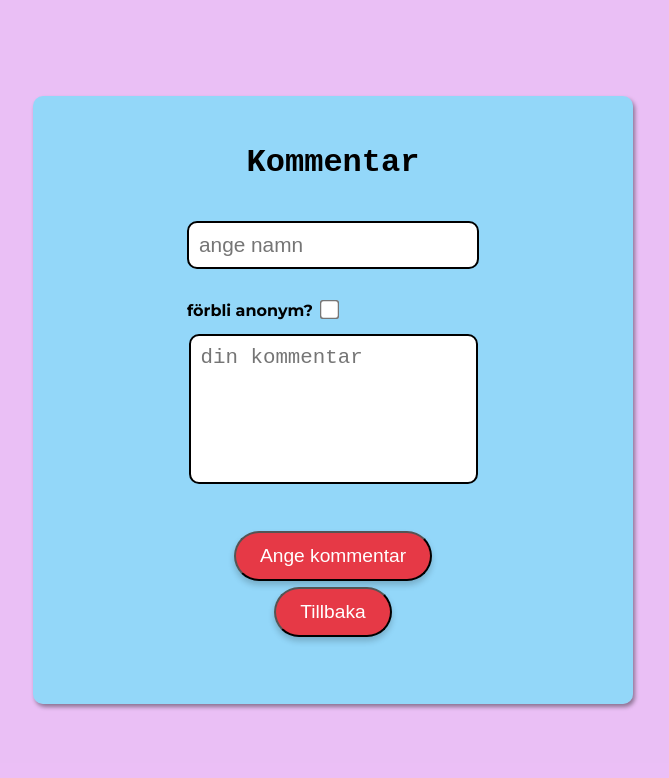
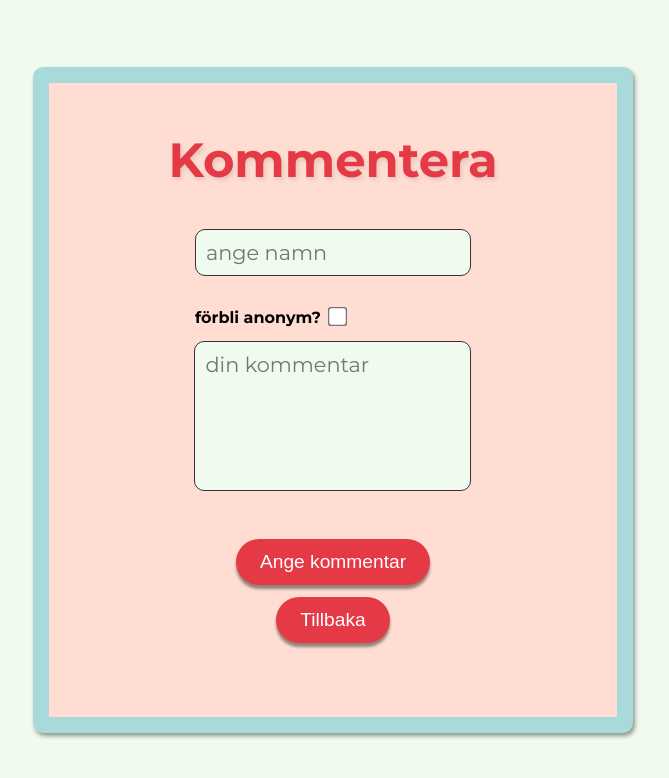
Before and after one commit to MagNording/RecipeWebsite, a React (Vite) app: page /recipes/1/comments in a window 1280 px wide. Shown: the top 778 px of the page, without its empty margins (307-976 px from the left). Built offline with nearby package versions, Linux system fonts and the light colour scheme.

Commit message:
fixing css to make theme same color

```diff
--- a/src/components/Categories/AvailableCategories.css
+++ b/src/components/Categories/AvailableCategories.css
@@ -1,21 +1,26 @@
 .nav-list {
+
     margin: 0;
     list-style-type: none;
     padding: 0;
     display: flex;
     flex-wrap: wrap;
     justify-content: center;
+
 }
 
 .category {
-    padding: 10px;
-    background-color: var(--yellow-color);
-    color: var(--white-color);
-    border-radius: 5px;
-    margin: 10px;
-    font-size: 1.5em;
-    box-shadow: 2px 3px 4px rgba(0, 0, 0, 0.595);
+    border: none;
+    padding: 12px 24px;
+    margin: 0.4rem;
+    background-color: #E63946;
+    color: #fff;
+    border-radius: 25px;
+    font-size: 1.2em;
+    box-shadow: 0 4px 3px rgba(0, 0, 0, 0.421);
     cursor: pointer;
+    transition: background-color 0.3s ease, transform 0.1s;
+
 }
 
 /* button activated for a selected category */
@@ -24,9 +29,13 @@
     background-color: var(--activated-red-button);
     color: var(--white-color);
     border-color: var(--activated-red-button);
+    transform: translateY(3px);
 }
 
+
+
 .category:hover {
+    background-color: #D62839;
     transform: translateY(-2px);
 }
 
--- a/src/components/Categories/CategoriesBar.css
+++ b/src/components/Categories/CategoriesBar.css
@@ -1,4 +1,4 @@
 .nav {
-    background-color: var(--secondary-accent);
+    background-color:#A8DADC;
     padding: 0.5rem;
 }
--- a/src/components/Footer/Footer.css
+++ b/src/components/Footer/Footer.css
@@ -1,8 +1,9 @@
 .footer {
     color: var(--white-color);
-    background-color: var(--secondary-accent);
+    background-color: #A8DADC;
     margin: 0;
     padding: 3em;
     font-size: 1rem;
     text-align: center;
+    border: solid 3px #ffffff;
 }
--- a/src/components/Header/HomeHeader.css
+++ b/src/components/Header/HomeHeader.css
@@ -1,17 +1,17 @@
-#root > .body > .header-top {
+#root>.body>.header-top {
     background-image: url("../../images/home-page.jpg");
     background-repeat: no-repeat;
     width: 100%;
     background-position: center;
     background-blend-mode: darken;
 
-    padding: 13rem;
+    padding: 5em;
 
     text-align: center;
     display: flex;
     flex-direction: column;
     justify-content: space-around;
-    background-color: rgba(0, 0, 0, 0.664);
+    background-color: rgba(0, 0, 0, 0.682);
 }
 
 .header-title {
@@ -24,7 +24,7 @@
     color: var(--white-color);
     font-weight: 400;
     font-style: italic;
-    font-family:"Montserrat", sans-serif;
+    font-family: "Montserrat", sans-serif;
 }
 
 .arrow {
@@ -33,7 +33,7 @@
 }
 
 @media only screen and (max-width: 600px) {
-    #root > .body > .header-top {
+    #root>.body>.header-top {
         padding: 8rem 5rem;
         background-size: cover;
     }
@@ -52,7 +52,7 @@
 }
 
 @media (min-width: 601px) and (max-width: 900px) {
-    #root > .body > .header-top {
+    #root>.body>.header-top {
         padding: 8rem 5rem;
         background-size: cover;
     }
--- a/src/components/Header/HomeHeader.jsx
+++ b/src/components/Header/HomeHeader.jsx
@@ -6,7 +6,6 @@ function HomeHeader() {
         <h1 className='header-title'>Dessert Heaven</h1>
         <h2 className='header-citation'>"A Taste of Heaven in Every Bite"</h2>
         <h2 className='header-citation'>"Where Every Dessert Tells a Story"</h2>
-        <span className='arrow'>&#x25BC;</span>
       </header>
     );
 }
--- a/src/components/Main/Main.css
+++ b/src/components/Main/Main.css
@@ -1,23 +1,24 @@
-.landing-main{
+.landing-main {
     overflow: hidden;
 }
 
 .landing-main>h2 {
+
     font-size: 2rem;
-    background-color: var(--primary-accent);
+    background-color: #FFDDD2;
     padding: 0 0 0.5rem 0;
     margin: 0;
     text-align: center;
 }
 
-.landing-main > p {
+.landing-main>p {
     font-size: 1.2rem;
-    background-color: var(--primary-accent);
+    background-color: #FFDDD2;
     color: var(--light-grey-text);
     text-align: center;
 }
 
-.landing-main > div > p {
+.landing-main>div>p {
     font-size: 1.5rem;
     background-color: var(--pink-background);
     text-align: center;
@@ -26,13 +27,14 @@
 }
 
 .body>.landing-main>.card-container {
-    background-color: var(--primary-accent);
+    background-color: #FFDDD2;
     display: grid;
     grid-template-columns: repeat(auto-fit, minmax(300px, 2fr));
     grid-gap: 1.5rem;
     padding: 2em;
     margin-top: 0;
 }
+
 
 @media screen and (max-width: 678px) {
     .landing-main>h2 {
@@ -42,6 +44,7 @@
 
     .landing-main>p {
         font-size: 1rem;
+
     }
 
     .landing-main>.card-container {
@@ -63,7 +66,7 @@
     }
 }
 
-@media only  screen and ((min-width: 501px) and (max-width: 678px)) {
+@media only screen and ((min-width: 501px) and (max-width: 678px)) {
     .landing-main>h2 {
         font-size: 1.5rem;
         padding: 1rem 0 0 0;
@@ -73,7 +76,7 @@
         font-size: 1rem;
     }
 
-   .body>.landing-main>.card-container {
+    .body>.landing-main>.card-container {
         grid-template-columns: repeat(1, minmax(200px, 1fr));
         grid-gap: 15px;
         padding: 1em 2em;
--- a/src/components/Main/RecipeCard.module.css
+++ b/src/components/Main/RecipeCard.module.css
@@ -12,7 +12,7 @@
     overflow: hidden;
     background-color: var(--white-color);
     border-radius: 10px;
-    box-shadow: 0 4px 8px rgba(0, 0, 0, 0.259);
+    box-shadow: 2px 3px 5px rgba(0, 0, 0, 0.445);
     padding: 20px;
     transition: transform 0.3s;
 
@@ -130,7 +130,7 @@
 @media (max-width: 500px) {
     .card {
         width: 85%;
-        max-width: 300px;;
+        max-width: 300px;
         padding: 15px;
         box-shadow: 0 3px 6px rgba(0, 0, 0, 0.2);
     }
--- a/src/components/Search/SearchBar.css
+++ b/src/components/Search/SearchBar.css
@@ -1,7 +1,8 @@
 .search-container {
     display: flex;
-    justify-content: center;       /* to center horizontally */
-    background-color: var(--primary-accent);
+    justify-content: center;
+    /* to center horizontally */
+    background-color: #FFDDD2;
 }
 
 .search-div {
@@ -9,22 +10,29 @@
     position: relative;
     width: 100%;
     max-width: 40%;
-    align-items: center;           /* to center the items vertically */
+    align-items: center;
+    /* to center the items vertically */
 }
 
-.search-div > input {
+.search-div>input[type="text"] {
     width: 100%;
-    padding: 0.8rem 2.5rem 0.8rem 0.8rem;    /* padding for the icon space */
-    border: 1px solid #ccc;
+    padding: 0.8rem 2.5rem 0.8rem 0.8rem;
+    /* padding for the icon space */
+    border: none;
     border-radius: 10px;
-    box-sizing: border-box;       /* so that the padding doesn't affect width */
+    box-sizing: border-box;
+    /* so that the padding doesn't affect width */
     margin-bottom: 0;
 }
+
+
 
 .search-icon {
     position: absolute;
     right: 1rem;
-    transform: translateY(-50%);    /* center the icon vertically */
+    margin-top: 1.5em;
+    transform: translateY(-50%);
+    /* center the icon vertically */
     color: var(--light-grey-icon);
     font-size: 1.2rem;
     pointer-events: none;
@@ -35,7 +43,7 @@
         max-width: 70%;
     }
 
-    .search-div > input {
+    .search-div>input {
         max-width: 100%;
         font-size: 0.8rem;
         margin-bottom: 0;
--- a/src/components/ViewRecipe/CommentForm.jsx
+++ b/src/components/ViewRecipe/CommentForm.jsx
@@ -47,8 +47,8 @@ export default function CommentForm() {
     return (
         <div className={style.main}>
             <div className={style.container}>
-                <form onSubmit={handleSubmit}>
-                    <h2>Kommentar</h2>
+                <form onSubmit={handleSubmit} className={style.form}>
+                    <h2>Kommentera</h2>
                     <div className={style['name-div']}>
                         <label htmlFor="name"></label>
                         <input type="text"
--- a/src/components/ViewRecipe/CommentForm.module.css
+++ b/src/components/ViewRecipe/CommentForm.module.css
@@ -5,7 +5,7 @@
 }
 
 .main {
-    background-color: rgba(229, 174, 243, 0.79);
+    background-color: #F1FAEE;
     display: flex;
     justify-content: center;
     align-items: center;
@@ -14,7 +14,7 @@
 }
 
 .container {
-    background-color: rgba(0, 255, 255, 0.371);
+    background-color: #FFDDD2;
     box-shadow: 2px 3px 4px rgba(0, 0, 0, 0.4);
     padding: 3rem;
     border-radius: 10px;
@@ -23,28 +23,38 @@
     align-items: center;
     max-width: 600px;
     width: 100%;
+    border: solid 1rem #A8DADC;
 }
-form {
+
+.form {
     display: flex;
     flex-direction: column;
     justify-content: center;
     align-items: center;
+    border-radius: 10px;
+
 }
 
 .main h2 {
-    font-family: 'Courier New', Courier, monospace;
-    font-size: 2rem;
+    font-family: 'Montserrat', sans-serif;
+    font-size: 3rem;
     margin-bottom: 2rem;
+    color: #E63946;
+    text-shadow: 2px 3px 4px rgba(0, 0, 0, 0.1);
 }
 
-input[type="text"], textarea {
+input[type="text"],
+textarea {
     width: 100%;
-    border: 2px solid #000;
+    border: 1px solid #333;
     border-radius: 10px;
     padding: 10px;
     font-size: 1.3rem;
     margin-top: 0.5rem;
     margin-bottom: 1.5rem;
+    font-family: 'Montserrat', sans-serif;
+    background-color: #F1FAEE;
+
 }
 
 textarea {
@@ -53,6 +63,7 @@ textarea {
 }
 
 .anonymous-label {
+    font-family: 'Montserrat', sans-serif;
     font-size: 1rem;
     font-weight: bold;
     display: inline-block;
@@ -74,13 +85,16 @@ input[type="checkbox"] {
 }
 
 button {
+    border: none;
+    padding: 12px 24px;
+    margin: 0.4rem;
+    background-color: #E63946;
     color: #fff;
-    padding: 10px 20px;
-    border-radius: 5px;
-    font-size: 1.2rem;
+    border-radius: 25px;
+    font-size: 1.2em;
+    box-shadow: 0 4px 3px rgba(0, 0, 0, 0.421);
     cursor: pointer;
-    transition: background-color 0.3s, transform 0.3s;
-    margin-top: 1rem;
+    transition: background-color 0.3s ease, transform 0.1s;
 }
 
 button:hover {
@@ -100,6 +114,7 @@ button:active {
     text-decoration: none;
     color: #FFF;
 }
+
 @media only screen and (max-width: 600px) {
     .main {
         padding: 0.5rem;
--- a/src/components/ViewRecipe/ViewRecipe.module.css
+++ b/src/components/ViewRecipe/ViewRecipe.module.css
@@ -167,13 +167,14 @@
 }
 
 button {
+    border: none;
     padding: 12px 24px;
-    margin-top: 0.4rem;
+    margin: 0.4rem;
     background-color: #E63946;
     color: #fff;
     border-radius: 25px;
     font-size: 1.2em;
-    box-shadow: 0 4px 6px rgba(0, 0, 0, 0.2);
+    box-shadow: 0 4px 3px rgba(0, 0, 0, 0.421);
     cursor: pointer;
     transition: background-color 0.3s ease, transform 0.1s;
 }
@@ -227,11 +228,6 @@ button:active {
     font-size: 0.9em;
     color: gray;
     margin-top: 0.3em;
-}
-
-.ingredient-list {
-    list-style-type: none;
-    padding-left: 0;
 }
 
 .ingredient-list > .ingredient-item {
@@ -343,7 +339,7 @@ button:active {
     }
 
     .main > .container > h5 {
-        font-size: 0.7rem;;
+        font-size: 0.7rem;
     }
 
     .recipe-title {
@@ -472,7 +468,7 @@ button:active {
     }
 
     .main > .container > h5 {
-        font-size: 0.8rem;;
+        font-size: 0.8rem;
     }
 
     .recipe-title {
```
Also changed, not shown: src/components/Categories/CategoriesBar.jsx (indentation only).
